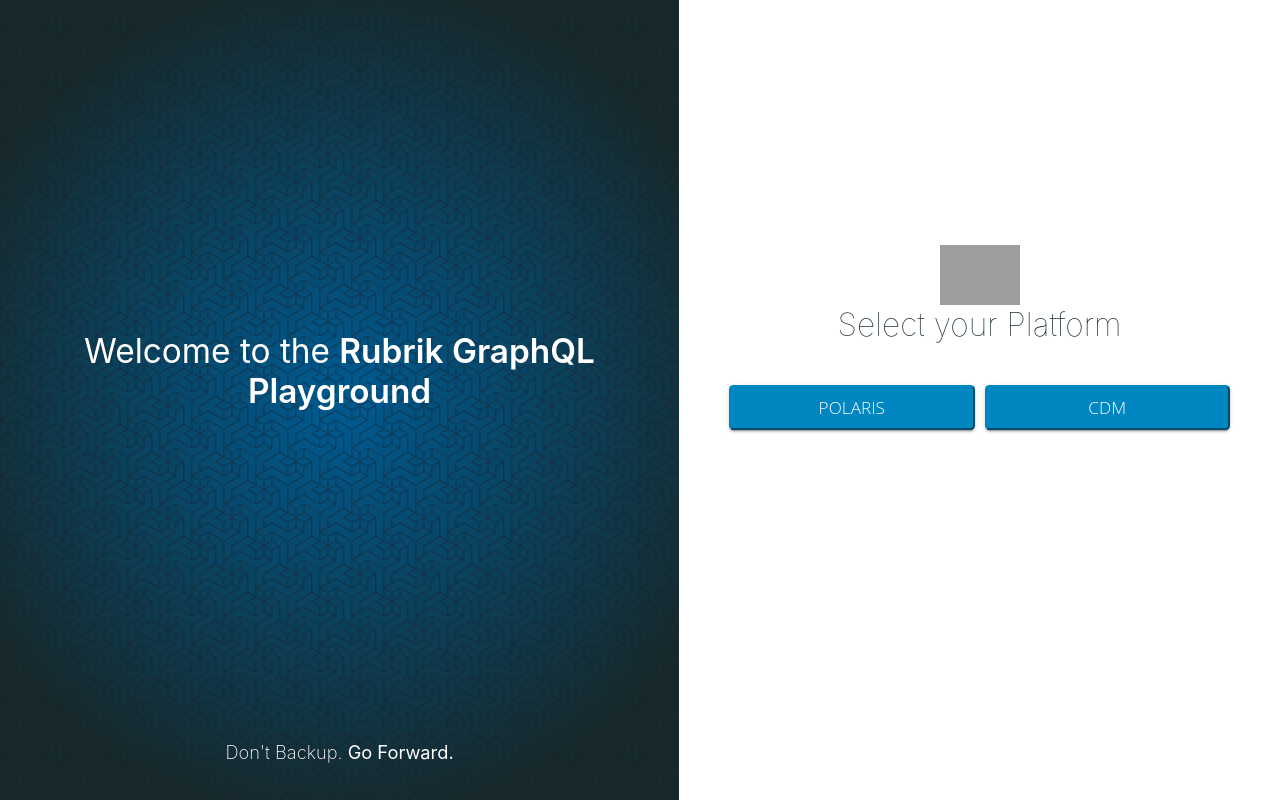
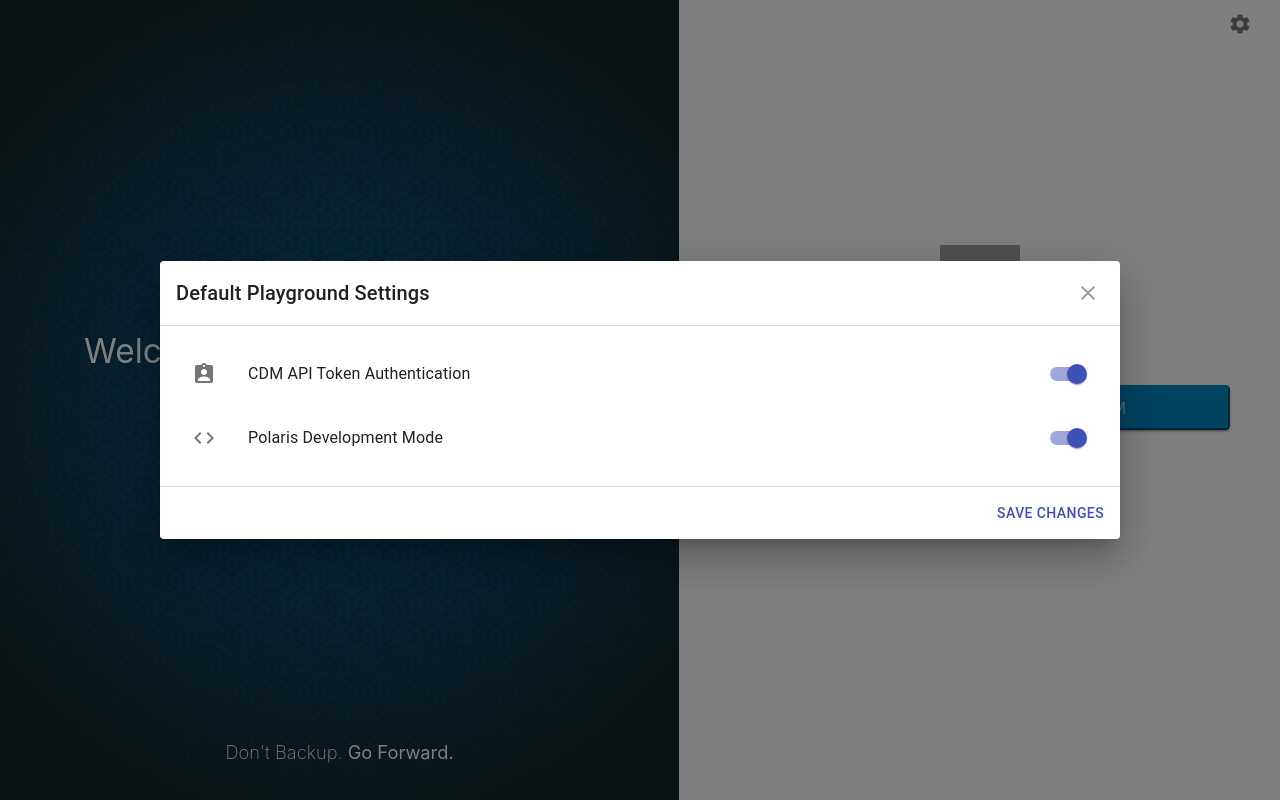
Before and after one commit to rubrikinc/graphql-playground, a React (Create React App) app: page / in a window 1280 px wide. Built offline with nearby package versions, Linux system fonts and the light colour scheme; grey boxes are pictures that could not be loaded.

Commit message:
working settings UI

```diff
--- /dev/null
+++ b/src/components/CdmApiTokenToggle.js
@@ -0,0 +1,57 @@
+import React from "react";
+import { makeStyles } from "@material-ui/core/styles";
+import List from "@material-ui/core/List";
+import ListItem from "@material-ui/core/ListItem";
+import ListItemIcon from "@material-ui/core/ListItemIcon";
+import ListItemSecondaryAction from "@material-ui/core/ListItemSecondaryAction";
+import ListItemText from "@material-ui/core/ListItemText";
+import ListSubheader from "@material-ui/core/ListSubheader";
+import Switch from "@material-ui/core/Switch";
+import AssignmentIndIcon from "@material-ui/icons/AssignmentInd";
+
+const useStyles = makeStyles((theme) => ({
+  root: {
+    width: "100%",
+  },
+}));
+
+export default function SwitchListSecondary() {
+  const classes = useStyles();
+  const [checked, setChecked] = React.useState(["wifi"]);
+
+  const handleToggle = (value) => () => {
+    const currentIndex = checked.indexOf(value);
+    const newChecked = [...checked];
+
+    if (currentIndex === -1) {
+      newChecked.push(value);
+    } else {
+      newChecked.splice(currentIndex, 1);
+    }
+
+    setChecked(newChecked);
+  };
+
+  return (
+    <List>
+      <ListItem>
+        <ListItemIcon>
+          <AssignmentIndIcon />
+        </ListItemIcon>
+        <ListItemText
+          id="switch-list-label-wifi"
+          primary="CDM API Token Authentication"
+        />
+        <ListItemSecondaryAction>
+          <Switch
+            edge="end"
+            onChange={handleToggle("wifi")}
+            checked={checked.indexOf("wifi") !== -1}
+            inputProps={{ "aria-labelledby": "switch-list-label-wifi" }}
+            color="primary"
+          />
+        </ListItemSecondaryAction>
+      </ListItem>
+    </List>
+  );
+}
--- a/src/components/LandingPage.css
+++ b/src/components/LandingPage.css
@@ -138,3 +138,11 @@
   margin-bottom: 1.023rem;
   margin-right: 1.023rem;
 }
+
+.top-right {
+  position: fixed;
+  top: 0;
+  right: 0;
+  margin-bottom: 1.023rem;
+  margin-right: 1.023rem;
+}
--- a/src/components/LandingPage.js
+++ b/src/components/LandingPage.js
@@ -1,22 +1,79 @@
 import React, { Component } from "react";
+import CdmApiTokenToggle from "./CdmApiTokenToggle";
+import PolarisDevelopmentModeToggle from "./PolarisDevelopmentModeToggle";
+
 // App Component related imports
 import "./LandingPage.css";
 import rubrikLogo from "../images/rubrikLogo.svg";
 import LoginForm from "./LoginForm";
 import { validateCredentials, userFiendlyErrorMessage } from "../utils/api";
+
 // Material-UI related imports
 import CodeIcon from "@material-ui/icons/Code";
 import PersonIcon from "@material-ui/icons/Person";
 import IconButton from "@material-ui/core/IconButton";
+
 import Tooltip from "@material-ui/core/Tooltip";
+import Typography from "@material-ui/core/Typography";
+import Dialog from "@material-ui/core/Dialog";
+import MuiDialogTitle from "@material-ui/core/DialogTitle";
+import MuiDialogContent from "@material-ui/core/DialogContent";
+import MuiDialogActions from "@material-ui/core/DialogActions";
+import SettingsIcon from "@material-ui/icons/Settings";
+
+import CloseIcon from "@material-ui/icons/Close";
+import Button from "@material-ui/core/Button";
 import { withStyles } from "@material-ui/core/styles";
-import Typography from "@material-ui/core/Typography";
 
 const selectYourPlatformFormHeader = "Select your Platform";
 const loginButtonText = "Login";
 const connectingToPlatformButtonText = "Attempting to Connect";
 const polarisUserDomain = ".my.rubrik.com";
 const polarisDevDomain = ".dev.my.rubrik-lab.com";
+
+const styles = (theme) => ({
+  root: {
+    margin: 0,
+    padding: theme.spacing(2),
+  },
+  closeButton: {
+    position: "absolute",
+    right: theme.spacing(1),
+    top: theme.spacing(1),
+    color: theme.palette.grey[500],
+  },
+});
+
+const DialogTitle = withStyles(styles)((props) => {
+  const { children, classes, onClose, ...other } = props;
+  return (
+    <MuiDialogTitle disableTypography className={classes.root} {...other}>
+      <Typography variant="h6">{children}</Typography>
+      {onClose ? (
+        <IconButton
+          aria-label="close"
+          className={classes.closeButton}
+          onClick={onClose}
+        >
+          <CloseIcon />
+        </IconButton>
+      ) : null}
+    </MuiDialogTitle>
+  );
+});
+
+const DialogContent = withStyles((theme) => ({
+  root: {
+    padding: theme.spacing(2),
+  },
+}))(MuiDialogContent);
+
+const DialogActions = withStyles((theme) => ({
+  root: {
+    margin: 0,
+    padding: theme.spacing(1),
+  },
+}))(MuiDialogActions);
 
 class LandingPage extends Component {
   constructor(props) {
@@ -34,6 +91,7 @@
       cdmApiToken: null,
       polarisDomain: polarisUserDomain,
       usingCdmApiToken: false,
+      settingsOpen: true,
     };
 
     this.createLoginForm = this.createLoginForm.bind(this);
@@ -44,6 +102,8 @@
     this.createLoginHeader = this.createLoginHeader.bind(this);
     this.createDevModeIcon = this.createDevModeIcon.bind(this);
     this.handleModeButton = this.handleModeButton.bind(this);
+    this.handleSettingsOpen = this.handleSettingsOpen.bind(this);
+    this.handleSettingsClose = this.handleSettingsClose.bind(this);
   }
 
   handleSwitchToLogin(event) {
@@ -136,14 +196,68 @@
     }
   }
 
+  handleSettingsOpen() {
+    this.setState({
+      settingsOpen: true,
+    });
+  }
+
+  handleSettingsClose() {
+    this.setState({
+      settingsOpen: false,
+    });
+  }
+
   createFullLandingPageUi() {
     return (
       <React.Fragment>
         <div className="landing-page">
+          {this.createSettings()}
           {this.createWelcome()}
 
           {this.createLogin()}
         </div>
+      </React.Fragment>
+    );
+  }
+
+  createSettingsIcon() {
+    return (
+      <div className="top-right">
+        <IconButton aria-label="delete" onClick={this.handleSettingsOpen}>
+          <SettingsIcon />
+        </IconButton>
+      </div>
+    );
+  }
+
+  createSettings() {
+    return (
+      <React.Fragment>
+        {this.createSettingsIcon()}
+        <Dialog
+          onClose={this.handleSettingsClose}
+          aria-labelledby="customized-dialog-title"
+          open={this.state.settingsOpen}
+          fullWidth="md"
+          maxWidth="md"
+        >
+          <DialogTitle
+            id="customized-dialog-title"
+            onClose={this.handleSettingsClose}
+          >
+            Default Playground Settings
+          </DialogTitle>
+          <DialogContent dividers>
+            <CdmApiTokenToggle />
+            <PolarisDevelopmentModeToggle />
+          </DialogContent>
+          <DialogActions>
+            <Button onClick={this.handleSettingsClose} color="primary">
+              Save changes
+            </Button>
+          </DialogActions>
+        </Dialog>
       </React.Fragment>
     );
   }
--- /dev/null
+++ b/src/components/PolarisDevelopmentModeToggle.js
@@ -0,0 +1,57 @@
+import React from "react";
+import { makeStyles } from "@material-ui/core/styles";
+import List from "@material-ui/core/List";
+import ListItem from "@material-ui/core/ListItem";
+import ListItemIcon from "@material-ui/core/ListItemIcon";
+import ListItemSecondaryAction from "@material-ui/core/ListItemSecondaryAction";
+import ListItemText from "@material-ui/core/ListItemText";
+import ListSubheader from "@material-ui/core/ListSubheader";
+import Switch from "@material-ui/core/Switch";
+import CodeIcon from "@material-ui/icons/Code";
+
+const useStyles = makeStyles((theme) => ({
+  root: {
+    width: "100%",
+  },
+}));
+
+export default function SwitchListSecondary() {
+  const classes = useStyles();
+  const [checked, setChecked] = React.useState(["wifi"]);
+
+  const handleToggle = (value) => () => {
+    const currentIndex = checked.indexOf(value);
+    const newChecked = [...checked];
+
+    if (currentIndex === -1) {
+      newChecked.push(value);
+    } else {
+      newChecked.splice(currentIndex, 1);
+    }
+
+    setChecked(newChecked);
+  };
+
+  return (
+    <List>
+      <ListItem>
+        <ListItemIcon>
+          <CodeIcon />
+        </ListItemIcon>
+        <ListItemText
+          id="switch-list-label-wifi"
+          primary="Polaris Development Mode"
+        />
+        <ListItemSecondaryAction>
+          <Switch
+            edge="end"
+            onChange={handleToggle("wifi")}
+            checked={checked.indexOf("wifi") !== -1}
+            inputProps={{ "aria-labelledby": "switch-list-label-wifi" }}
+            color="primary"
+          />
+        </ListItemSecondaryAction>
+      </ListItem>
+    </List>
+  );
+}
```
